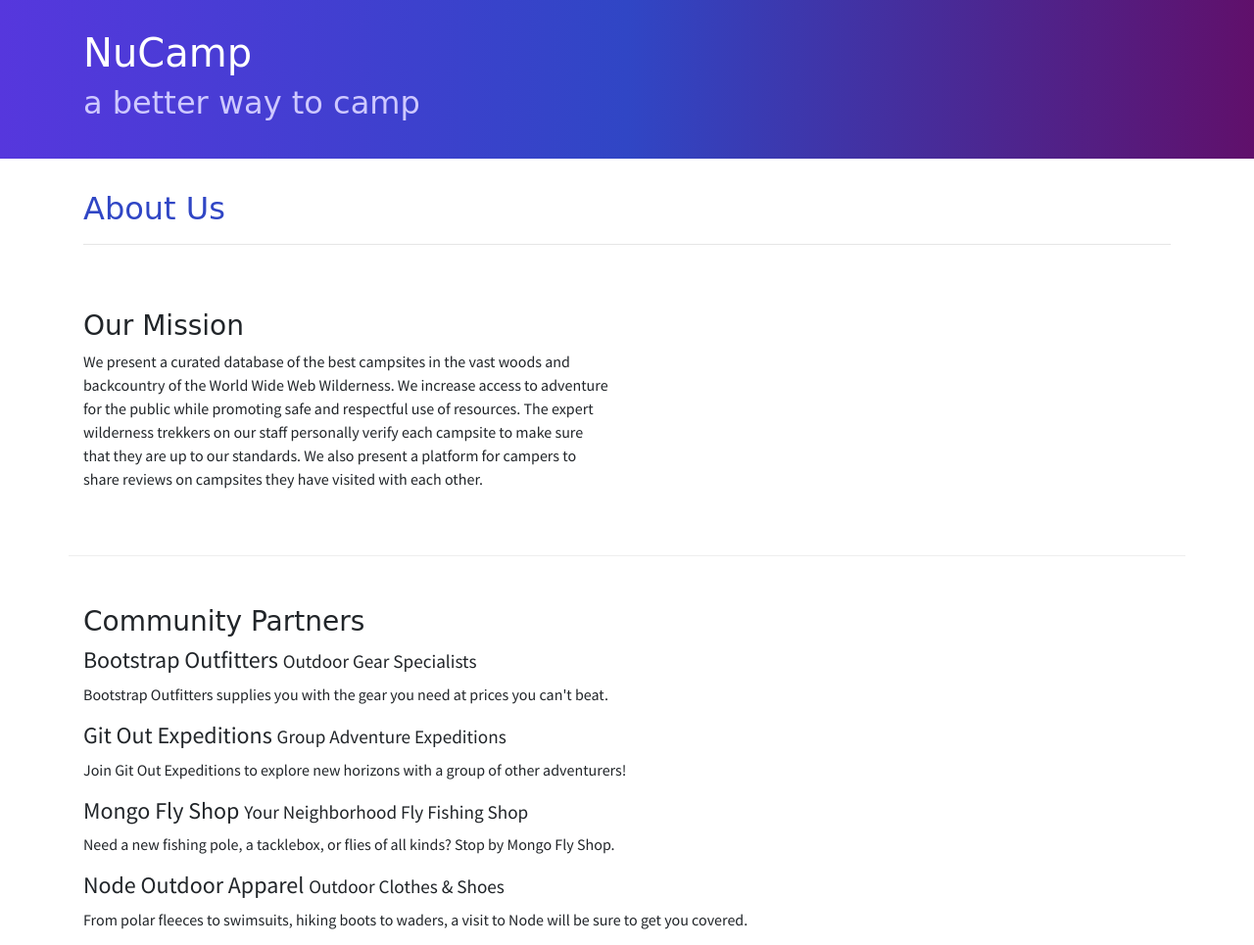
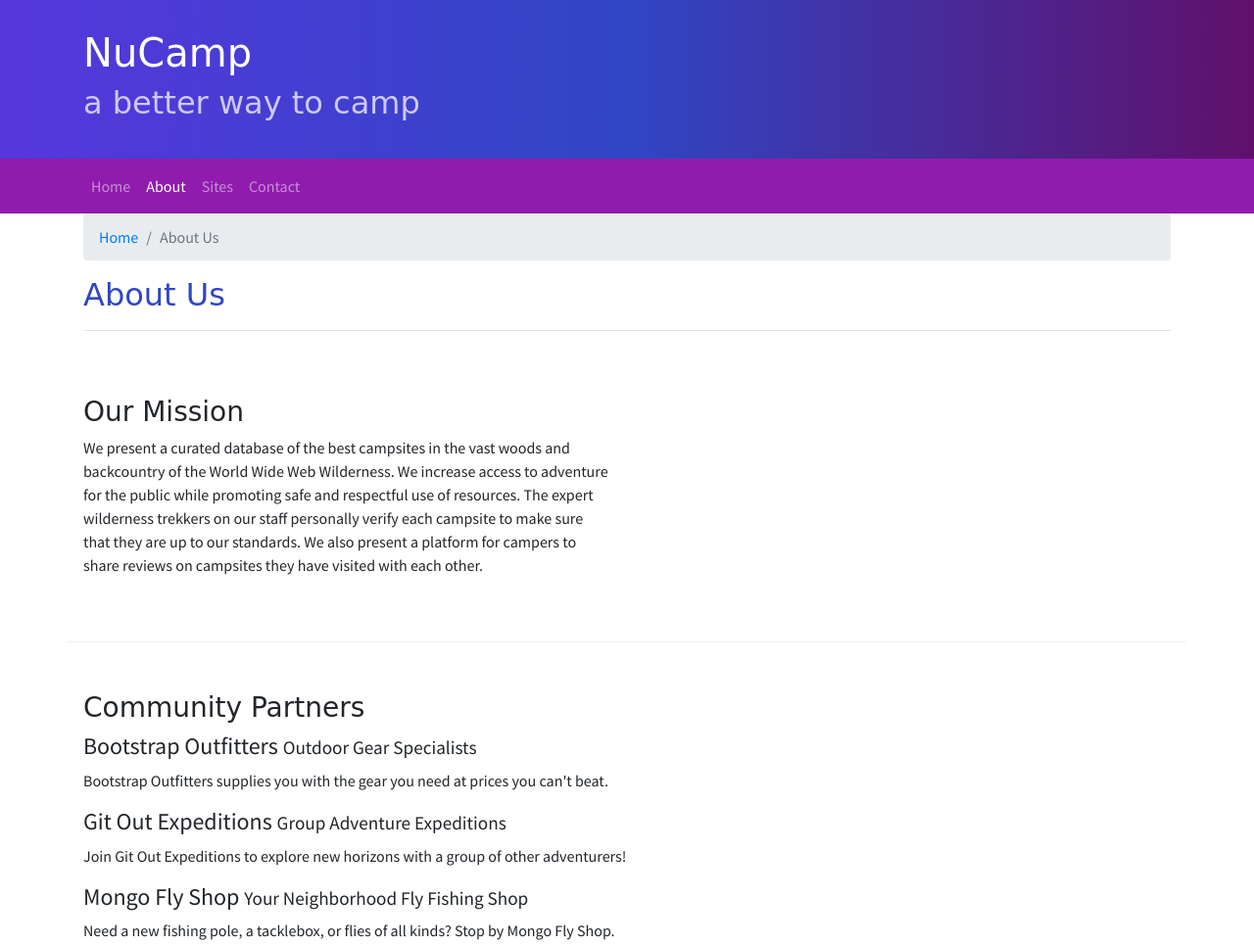
Before and after one commit to jaspertung/nucampsite, a website: page aboutus.html in a window 1280 px wide. Shown: the top 965 px of the page at 98% size. Drawn offline with nearby package versions, Linux system fonts and the light colour scheme; a web font is replaced by a local one.

Commit message:
Added navbar and breadcrumb to Home and About Us

```diff
--- a/aboutus.html
+++ b/aboutus.html
@@ -25,10 +25,29 @@
             </div>
         </div>
     </header>
+    <nav class="navbar navbar-expand-sm navbar-dark sticky-top">
+        <div class="container">
+            <button class="navbar-toggler ml-auto" type="button" data-toggle="collapse" data-target="#nucampNavbar">
+                <span class="navbar-toggler-icon"></span>
+            </button>
+            <div class="collapse navbar-collapse" id="nucampNavbar">
+                <ul class="navbar-nav">
+                    <li class="nav-item"><a class="nav-link" href="index.html">Home</a></li>
+                    <li class="nav-item active"><a class="nav-link" href="aboutus.html">About</a></li>
+                    <li class="nav-item"><a class="nav-link" href=#">Sites</a></li>
+                    <li class="nav-item"><a class="nav-link" href="#">Contact</a></li>
+                </ul>
+            </div>
+        </div>
+    </nav>
 
     <div class="container">
         <div class="row">
             <div class="col">
+                <ol class="breadcrumb">
+                    <li class="breadcrumb-item"><a href="index.html">Home</a></li>
+                    <li class="breadcrumb-item active">About Us</li>
+                </ol>
                <h2>About Us</h2>
                <hr>
             </div>
--- a/css/styles.css
+++ b/css/styles.css
@@ -18,9 +18,13 @@ footer {
     padding: 30px;
     background-image: linear-gradient(to right, #5637dd, #3046c5, #60106b);
     color: white;
+    margin: 0;
 }
 .row-content {
     padding: 50px 0;
     border-bottom: 1px ridge;
     min-height: 200px;
 }
+.navbar {
+    background-color: #901CAD;
+}
```
Also changed, not shown: index.html (+16 -0 lines), screenshots/aboutus-xl.png (added), screenshots/aboutus-xs.png (added).
